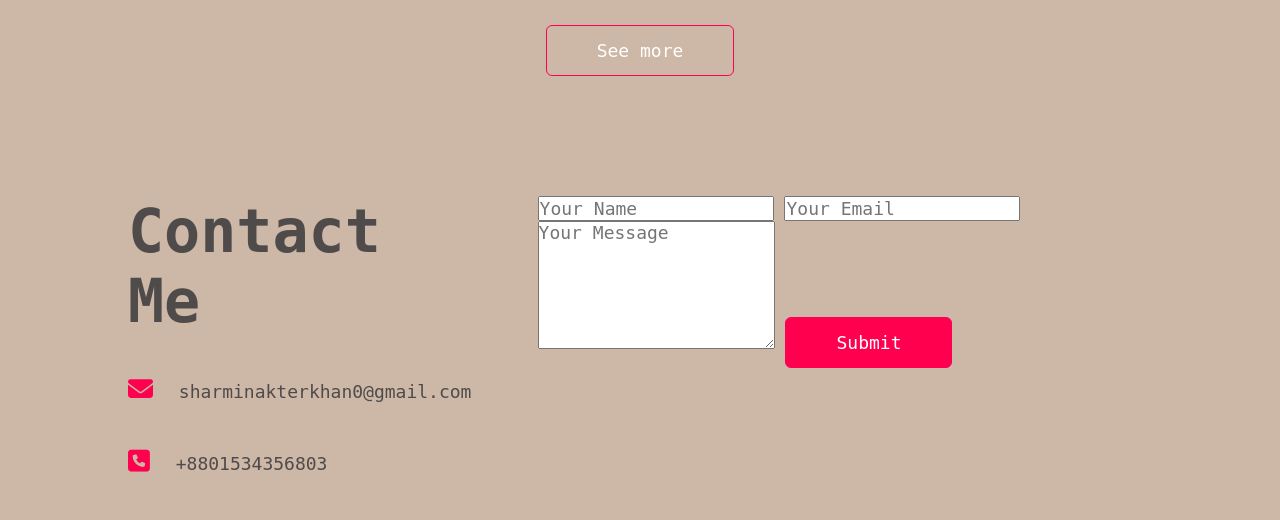
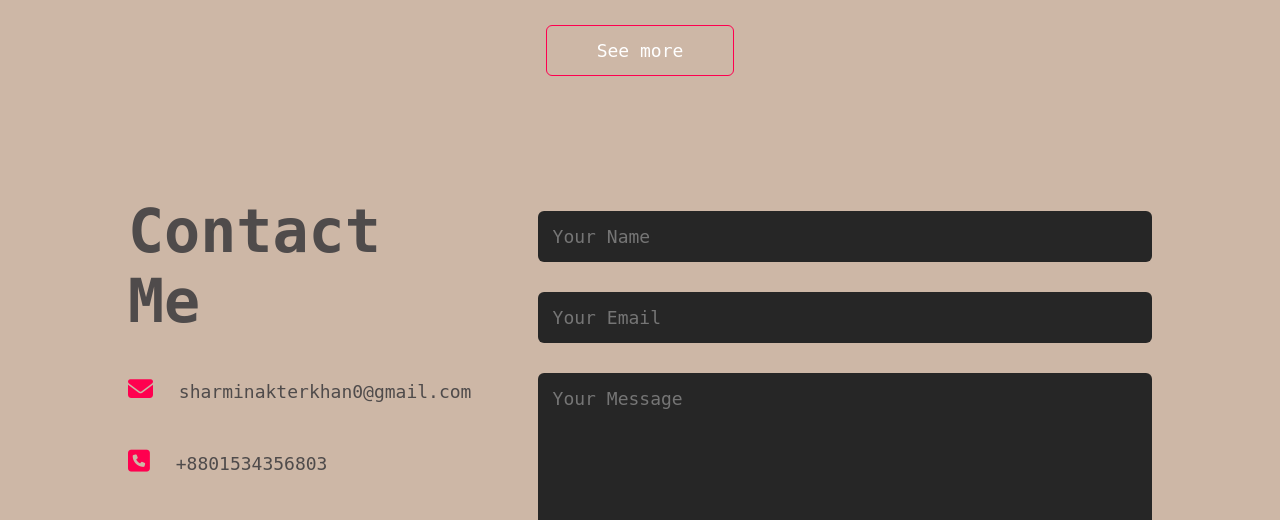
Before and after one commit to sharminkhan0/My-1st-responsive-portfolio-with-html-css-js, a plain HTML site: page index.html in a window 1280 px wide. Shown: the part 2820-3340 px from the top of the page. Drawn offline with Linux system fonts and the light colour scheme.

Commit message:
update cssfiles for contact section comand

```diff
--- a/styles.css
+++ b/styles.css
@@ -392,3 +392,15 @@ font-size: 60px;
 .contact-right form {
     width: 100%;
 }
+
+form input, form textarea {
+    width: 100%;
+    border: 0;
+    outline: none;
+    background: #262626;
+    padding: 15px;
+    margin: 15px 0;
+    color: #fff;
+    font-size: 18px;
+    border-radius: 6px;
+}
```
